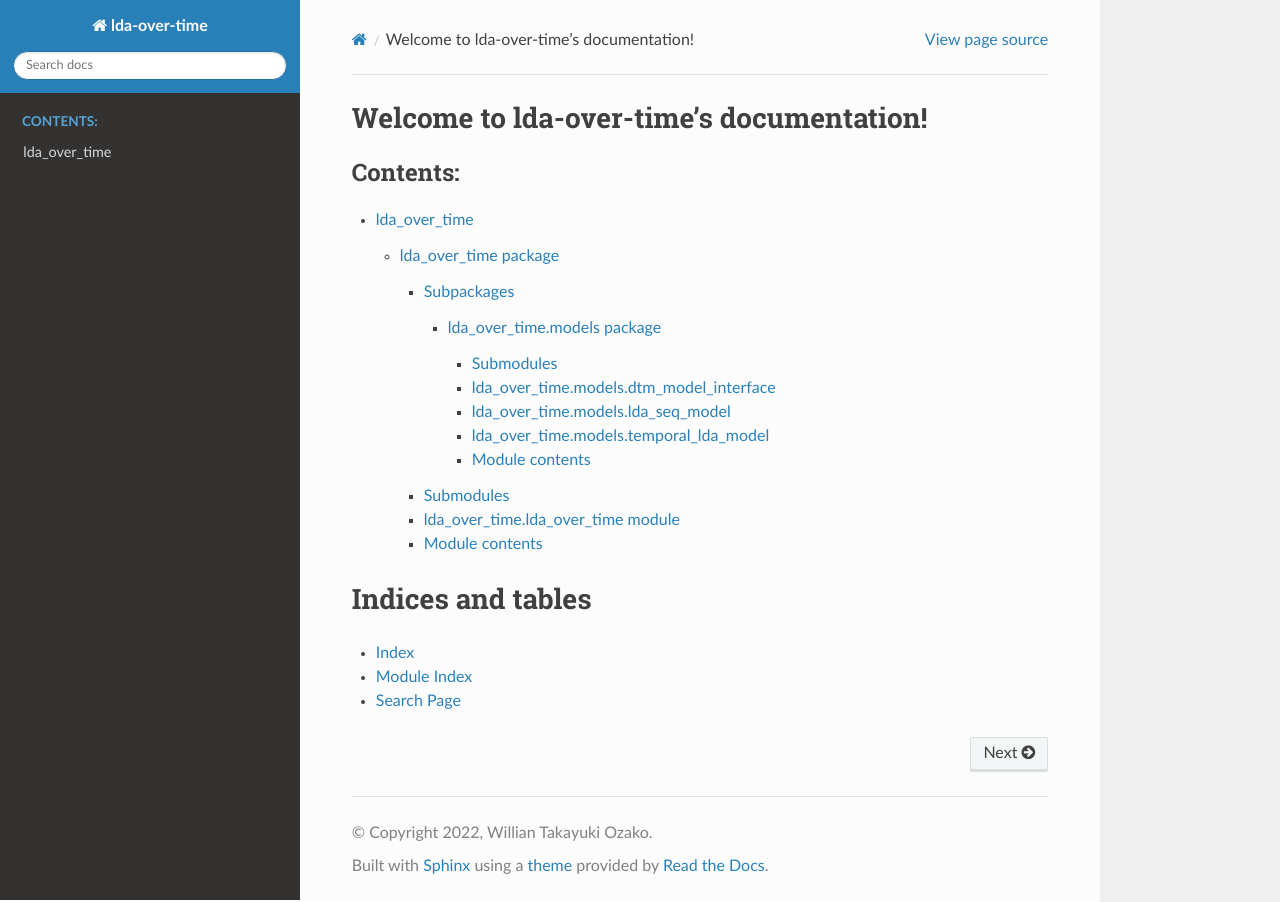
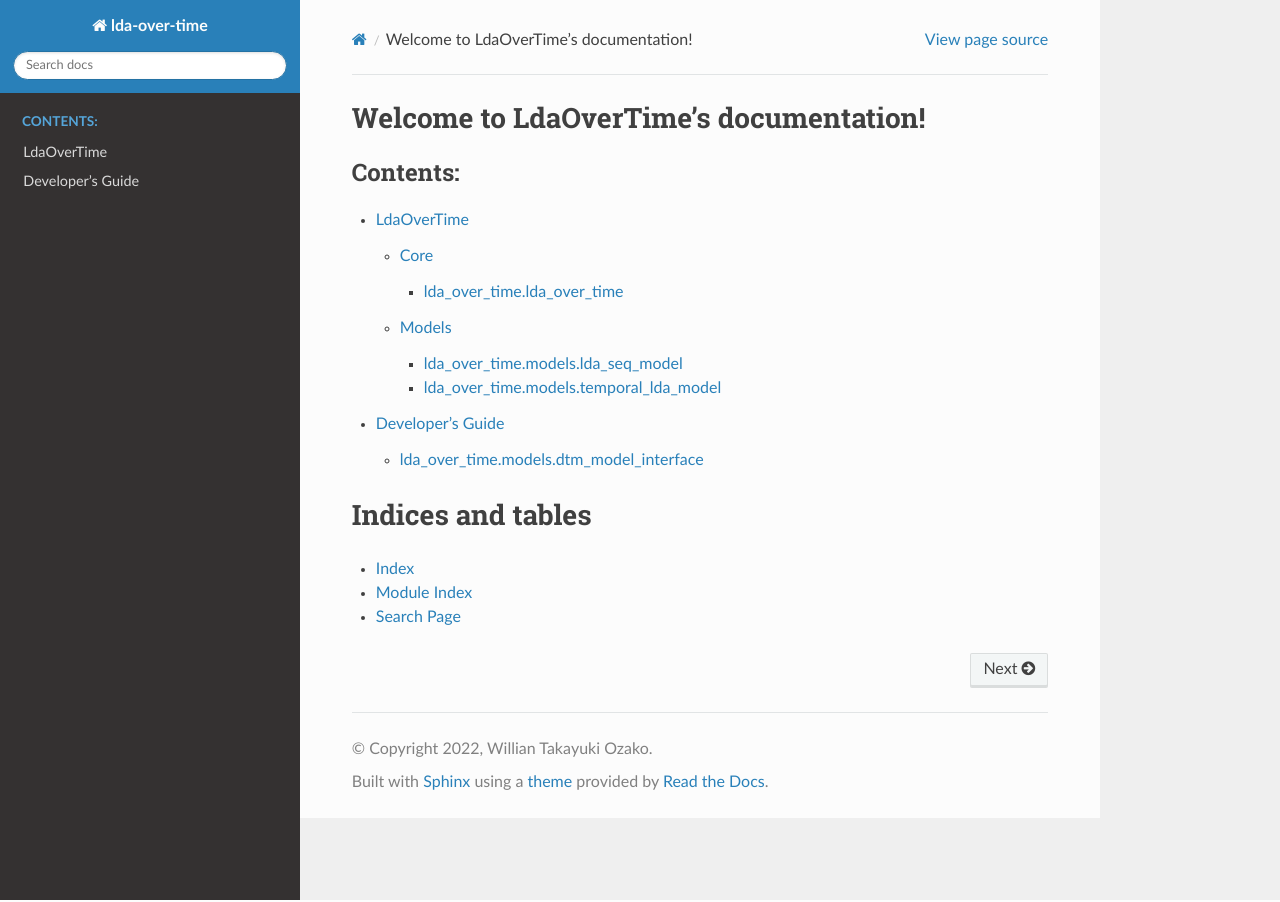
Before and after one commit to lda-over-time/lda-over-time, a Sphinx documentation site: the page built from docs/index.rst, in a window 1280 px wide. Built offline with Sphinx 7.4.7 and the Read the Docs theme 2.0.0, drawn with Linux system fonts in a browser that asks for light colours.

Commit message:
Update documentation

```diff
--- /dev/null
+++ b/docs/dev.rst
@@ -0,0 +1,30 @@
+Developer's Guide
+=================
+
+To create new models for LdaOverTime library, you have to implement a new \
+class that inherites and implements all DtmModelInterface's method. Also, your \
+model must have the following properties that have yet to be documented on the \
+interface:
+
+  - corpus
+  - dates
+  - dafe_format
+  - freq
+  - n_topics
+  - sep
+  - workers
+
+To build and to publish, we use the `hatch <https://hatch.pypa.io/latest/>` \
+package manager. Right bellow, we are listing some commands that are useful, \
+feel free to add more examples:
+
+  - build: `hatch build`
+  - publish (build before): `hatch publish -r "https://upload.pypi.org/legacy/" -u "<username>" -a "<password>"`
+
+lda\_over\_time.models.dtm\_model\_interface
+--------------------------------------------
+
+.. automodule:: lda_over_time.models.dtm_model_interface
+   :members:
+   :undoc-members:
+   :show-inheritance:
--- a/docs/index.rst
+++ b/docs/index.rst
@@ -3,14 +3,16 @@
    You can adapt this file completely to your liking, but it should at least
    contain the root `toctree` directive.
 
-Welcome to lda-over-time's documentation!
-=========================================
+Welcome to LdaOverTime's documentation!
+=======================================
 
 .. toctree::
    :maxdepth: 8
    :caption: Contents:
 
    modules
+
+   dev
 
 
 
--- a/docs/lda_over_time.models.rst
+++ b/docs/lda_over_time.models.rst
@@ -1,16 +1,5 @@
-lda\_over\_time.models package
-==============================
-
-Submodules
-----------
-
-lda\_over\_time.models.dtm\_model\_interface
---------------------------------------------
-
-.. automodule:: lda_over_time.models.dtm_model_interface
-   :members:
-   :undoc-members:
-   :show-inheritance:
+Models
+======
 
 lda\_over\_time.models.lda\_seq\_model
 --------------------------------------
@@ -27,11 +16,3 @@
    :members:
    :undoc-members:
    :show-inheritance:
-
-Module contents
----------------
-
-.. automodule:: lda_over_time.models
-   :members:
-   :undoc-members:
-   :show-inheritance:
--- a/docs/lda_over_time.rst
+++ b/docs/lda_over_time.rst
@@ -1,29 +1,10 @@
-lda\_over\_time package
-=======================
+Core
+====
 
-Subpackages
------------
-
-.. toctree::
-   :maxdepth: 4
-
-   lda_over_time.models
-
-Submodules
-----------
-
-lda\_over\_time.lda\_over\_time module
---------------------------------------
+lda\_over\_time.lda\_over\_time
+-------------------------------
 
 .. automodule:: lda_over_time.lda_over_time
    :members:
    :undoc-members:
    :show-inheritance:
-
-Module contents
----------------
-
-.. automodule:: lda_over_time
-   :members:
-   :undoc-members:
-   :show-inheritance:
--- a/docs/modules.rst
+++ b/docs/modules.rst
@@ -1,7 +1,9 @@
-lda_over_time
-=============
+LdaOverTime
+===========
 
 .. toctree::
    :maxdepth: 4
 
    lda_over_time
+
+   lda_over_time.models
```
